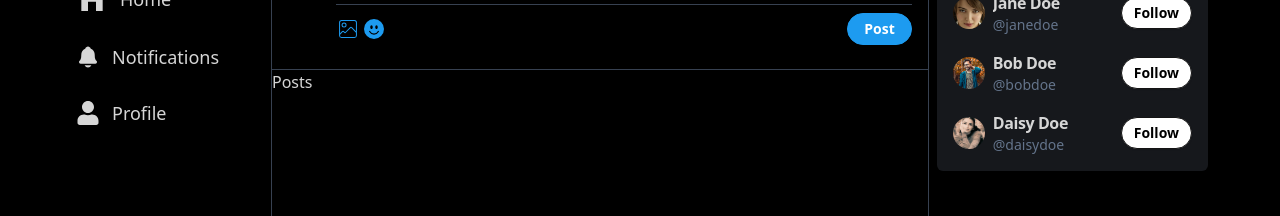
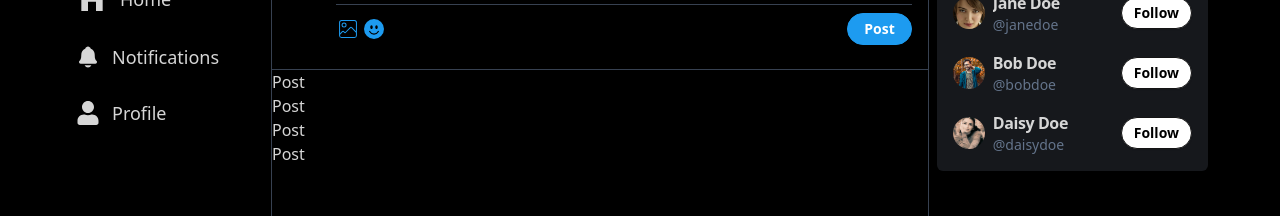
Before and after one commit to freetimezp/js-portfolio-128-twitter, a React (Vite) app in the folder frontend/: page / in a window 1280 px wide. Shown: the part 125-341 px from the top of the page. Built offline with nearby package versions, Linux system fonts and the light colour scheme.

Commit message:
30. js-portfolio-128-twitter. Posts component. PostSkeleton preloader.

```diff
--- /dev/null
+++ b/frontend/src/components/common/Post.jsx
@@ -0,0 +1,11 @@
+
+
+const Post = () => {
+    return (
+        <div>
+            Post
+        </div>
+    );
+}
+
+export default Post;
--- a/frontend/src/components/common/Posts.jsx
+++ b/frontend/src/components/common/Posts.jsx
@@ -1,11 +1,32 @@
 
+import Post from "./Post";
+import PostSkeleton from "../skeletons/PostSkeleton";
+
+import { POSTS } from "../../utils/db/dummy";
 
 const Posts = () => {
+    let isLoading = false;
+
     return (
-        <div>
-            Posts
-        </div>
+        <>
+            {(isLoading) && (
+                <div className='flex flex-col justify-center'>
+                    <PostSkeleton />
+                    <PostSkeleton />
+                    <PostSkeleton />
+                </div>
+            )}
+            {!isLoading && POSTS?.length === 0 && (
+                <p className='text-center my-4'>No posts in this tab. Switch 👻</p>
+            )}
+            {!isLoading && POSTS && (
+                <div>
+                    {POSTS.map((post) => (
+                        <Post key={post._id} post={post} />
+                    ))}
+                </div>
+            )}
+        </>
     );
-}
-
+};
 export default Posts;
--- /dev/null
+++ b/frontend/src/components/skeletons/PostSkeleton.jsx
@@ -0,0 +1,15 @@
+const PostSkeleton = () => {
+    return (
+        <div className='flex flex-col gap-4 w-full p-4'>
+            <div className='flex gap-4 items-center'>
+                <div className='skeleton w-10 h-10 rounded-full shrink-0'></div>
+                <div className='flex flex-col gap-2'>
+                    <div className='skeleton h-2 w-12 rounded-full'></div>
+                    <div className='skeleton h-2 w-24 rounded-full'></div>
+                </div>
+            </div>
+            <div className='skeleton h-40 w-full'></div>
+        </div>
+    );
+};
+export default PostSkeleton;
```
